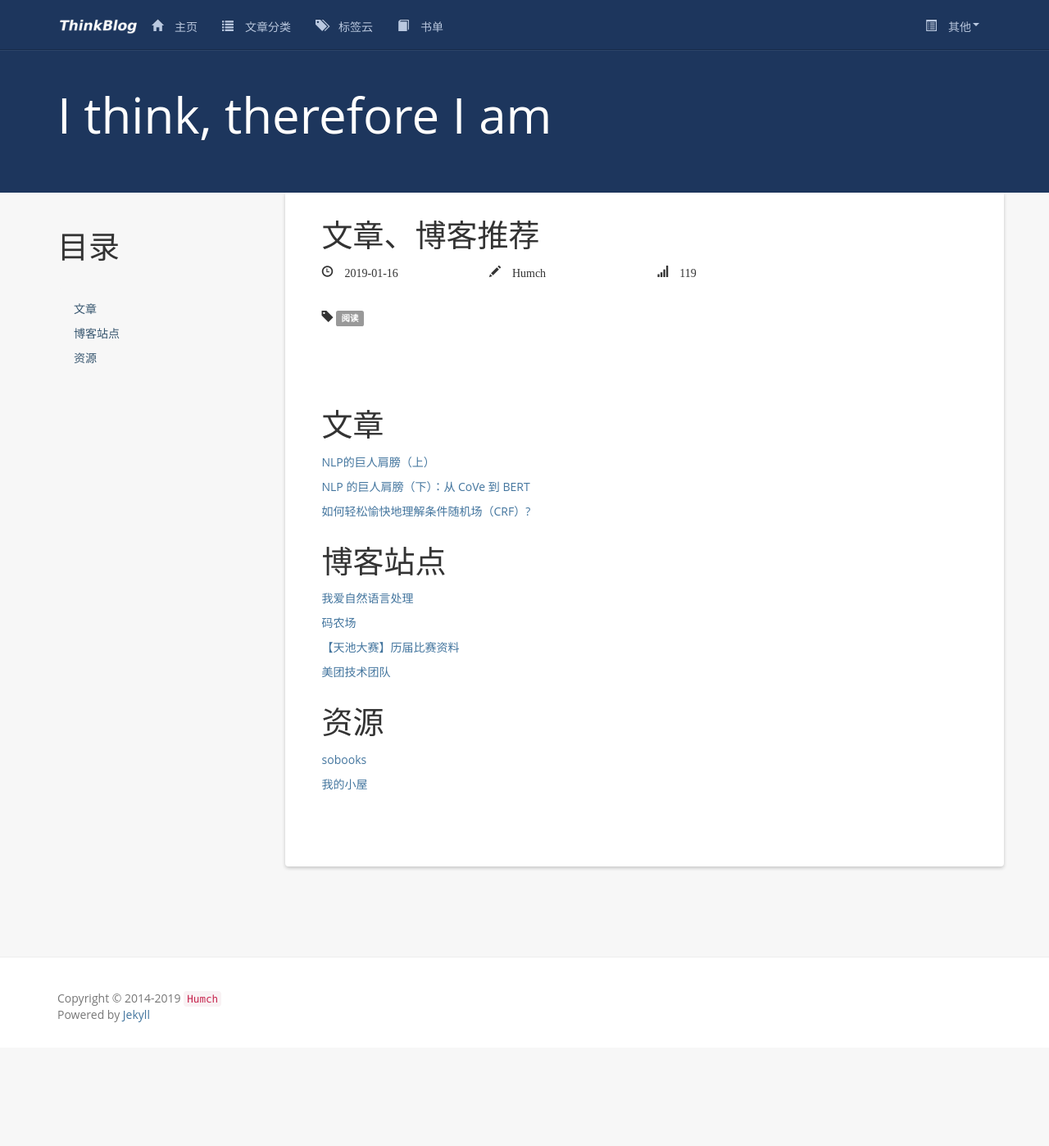
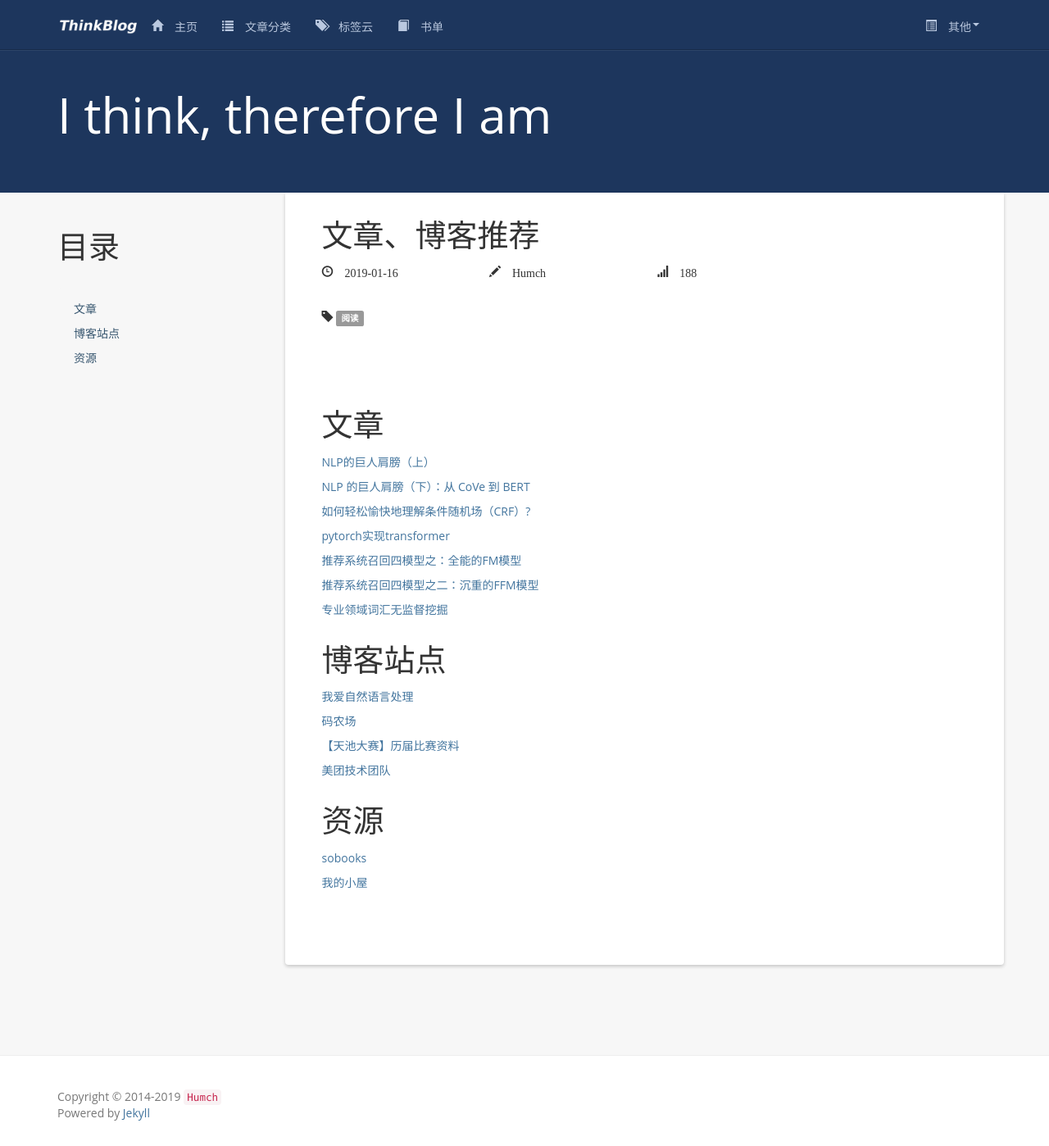
Before and after one commit to Brook-Lan/Brook-Lan.github.io, a Jekyll site: the page built from reference.md, in a window 1280 px wide and 1398 px high. Shown: the whole window at 82% size. Built offline with Jekyll 4.4.1, drawn with Linux system fonts in a browser that asks for light colours; nearby versions of some CDN libraries; comment, search, counter and statistics services are not loaded.

Commit message:
更新推荐文章

```diff
--- a/reference.md
+++ b/reference.md
@@ -19,7 +19,13 @@
 
 <a href="https://www.jianshu.com/p/55755fc649b1" target="_blank">如何轻松愉快地理解条件随机场（CRF）?</a>
 
+[pytorch实现transformer](http://nlp.seas.harvard.edu/2018/04/03/attention.html)
 
+[推荐系统召回四模型之：全能的FM模型](https://zhuanlan.zhihu.com/p/58160982)
+
+[推荐系统召回四模型之二：沉重的FFM模型](https://zhuanlan.zhihu.com/p/59528983)
+
+[专业领域词汇无监督挖掘](https://blog.csdn.net/c9Yv2cf9I06K2A9E/article/details/89348286)
 
 
 博客站点
```
